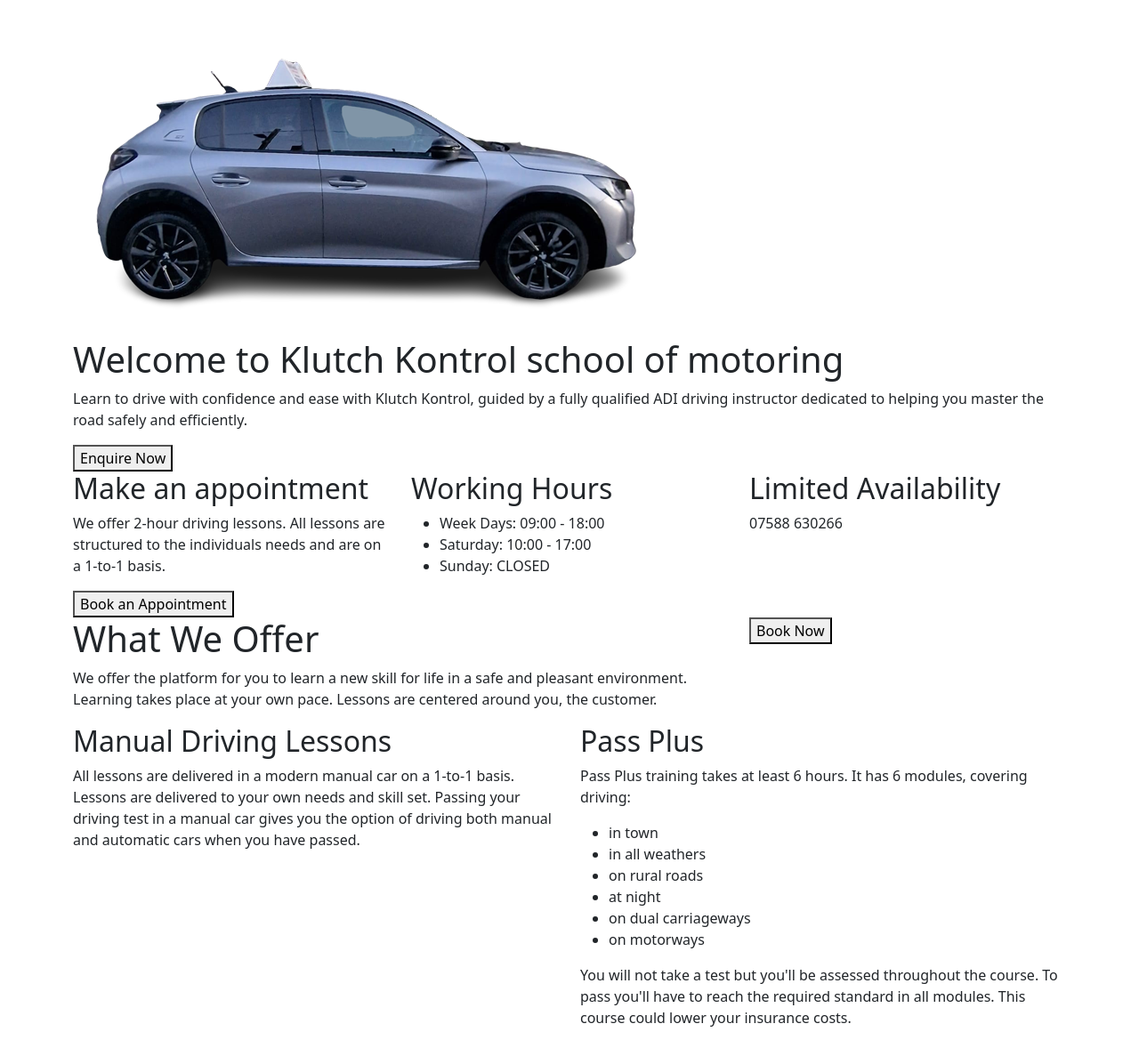
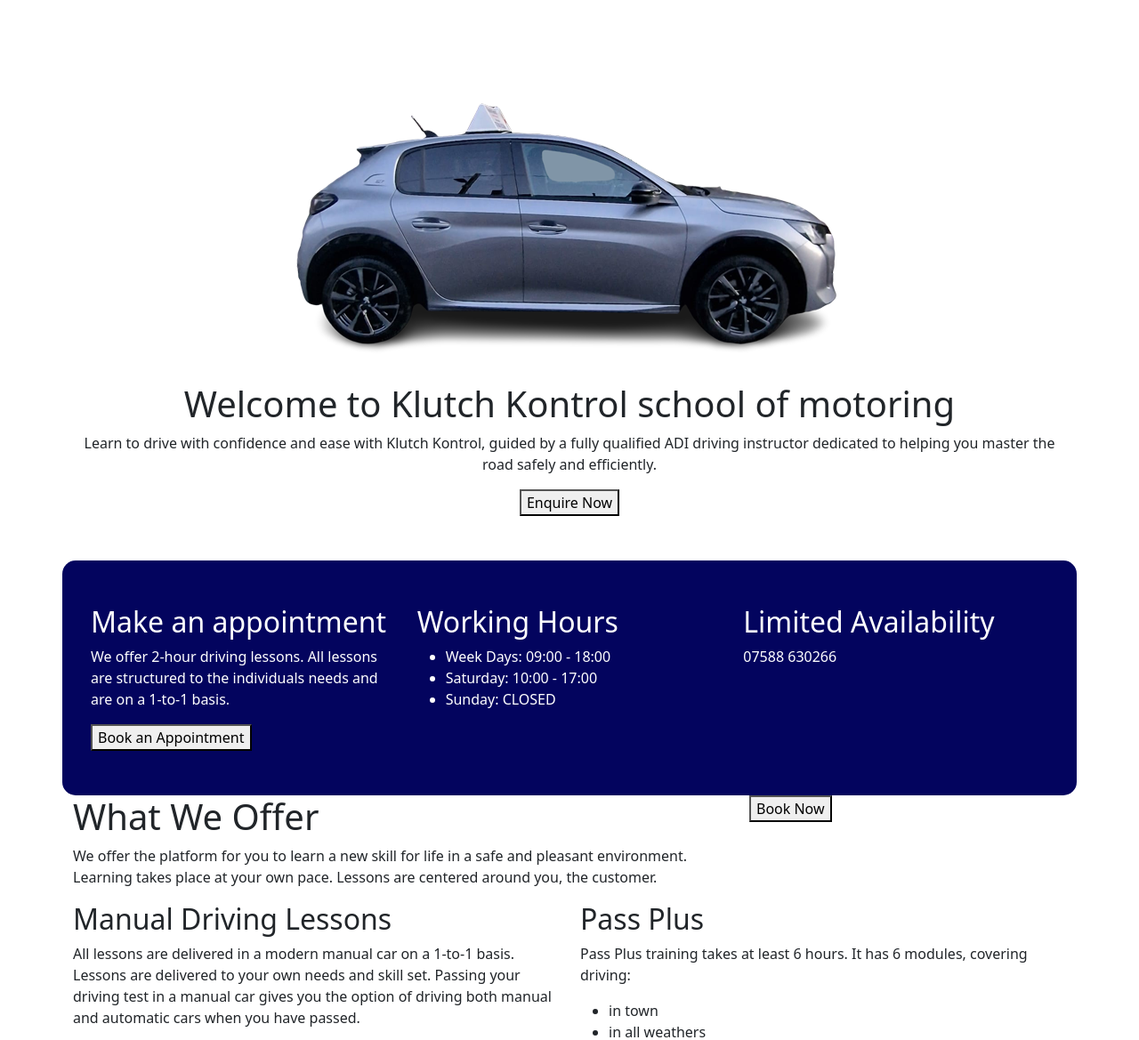
Before and after one commit to HendleyDeveloper/klutch-kontrol, a plain HTML site: page index.html in a window 1280 px wide. Shown: the part 95-1264 px from the top of the page at 89% size. Drawn offline with nearby package versions, Linux system fonts and the light colour scheme.

Commit message:
initiate css design for index

```diff
--- a/css/site.css
+++ b/css/site.css
@@ -1,3 +1,13 @@
+/* Color scheme */
+
+.box-fill {
+    background-color: #03045e;
+    border-radius: 15px;
+    color: white;
+}
+
+/* Color scheme end */
+
 /* Navigation */
 
 .menu-link {
@@ -27,8 +37,20 @@
 
 /* intro content */
 
-.intro-container {
-    justify-content: center;
+.car-intro {
+    padding-top: 50px;
+    padding-bottom: 50px;
 }
 
 /* intro content end */
+
+/* Sections */
+
+.appointment-row {
+    padding-top: 50px;
+    padding-bottom: 50px;
+    padding-left: 20px;
+    padding-right: 20px;
+}
+
+/* Sections end */
--- a/index.html
+++ b/index.html
@@ -44,11 +44,12 @@
     <!-- End bootstrap navigation -->
   </header>
   <main>
-    <div class="container">
+    <div class="container text-center car-intro">
       <div class="row">
         <div class="col">
-          <img src="./img/klutch-kontrol-main-img.png" alt="Car">
+          <img src="./img/klutch-kontrol-main-img.png" alt="Car" class="img-fluid">
         </div>
+        <div class="text-center">
           <section>
             <h1 id="welcome">Welcome to Klutch Kontrol school of motoring</h1>
             <p>Learn to drive with confidence and ease with Klutch Kontrol, guided by a fully qualified ADI driving instructor dedicated to helping you master the road safely and efficiently.</p>
@@ -56,32 +57,41 @@
           </section>
         </div>
       </div>
-    <div class="container">
-      <div class="row">
+    </div>
+    <div class="container box-fill">
+      <div class="row appointment-row">
         <div class="col-md-4">
+          <section>
             <h2>Make an appointment</h2>
             <p>We offer 2-hour driving lessons. All lessons are structured to the individuals needs and are on a 1-to-1 basis.</p>
             <button>Book an Appointment</button>
+          </section>
         </div>
         <div class="col-md-4">
+          <section>
             <h2>Working Hours</h2>
             <ul>
               <li>Week Days: 09:00 - 18:00</li>
               <li>Saturday: 10:00 - 17:00</li>
               <li>Sunday: CLOSED</li>
             </ul>
+          </section>
         </div>
         <div class="col-md-4">
+          <section>
             <h2>Limited Availability</h2>
             <p>07588 630266</p>
+          </section>
         </div>
       </div>
     </div>
     <div class="container">
       <div class="row">
         <div class="col-sm-8">
+          <section>
             <h1>What We Offer</h1>
             <p>We offer the platform for you to learn a new skill for life in a safe and pleasant environment. Learning takes place at your own pace. Lessons are centered around you, the customer.</p>
+          </section>
         </div>
         <div class="col-sm-4">
           <button>Book Now</button>
@@ -89,10 +99,13 @@
       </div>
       <div class="row">
         <div class="col-sm-6">
+          <section>
             <h2>Manual Driving Lessons</h2>
             <p>All lessons are delivered in a modern manual car on a 1-to-1 basis. Lessons are delivered to your own needs and skill set.  Passing your driving test in a manual car gives you the option of driving both manual and automatic cars when you have passed.</p>
+          </section>
         </div>
         <div class="col-sm-6">
+          <section>
             <h2>Pass Plus</h2>
             <p>Pass Plus training takes at least 6 hours. It has 6 modules, covering driving:</p>
               <ul>
@@ -103,22 +116,28 @@
                 <li>on dual carriageways</li>
                 <li>on motorways</li>
               </ul>
-            <p>You will not take a test but you'll be assessed throughout the course. To pass you'll have to reach the required standard in all modules. This course could lower your insurance costs.
-          </p>
+              <p>You will not take a test but you'll be assessed throughout the course. To pass you'll have to reach the required standard in all modules. This course could lower your insurance costs.</p>
+          </section>
         </div>
       </div>
       <div class="row">
         <div class="col-sm-4">
+          <section>
             <h2>Motorway Lessons</h2>
             <p>Motorway lessons can give you the knowledge and confidence to be a competent and safe motorway driver.</p>
+          </section>
         </div>
         <div class="col-sm-4">
+          <section>
             <h2>One-on-One Tuition</h2>
             <p>All lessons are carried out on a one-to-one basis. With lessons delivered to your needs and driving experience.</p>
+          </section>
         </div>
         <div class="col-sm-4">
+          <section>
             <h2>Theory Training</h2>
             <p>Access to this is gained through the Total Drive app. Access to this training aid is FREE</p>
+          </section>
         </div>
       </div>
     </div>
```
Lines whose indentation alone changed are shown as unchanged.
